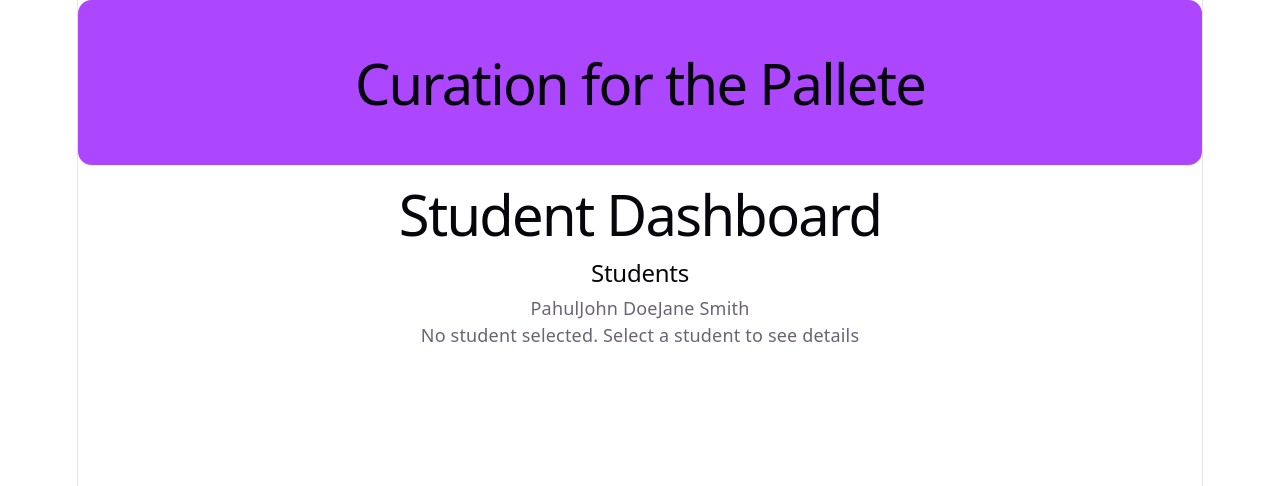
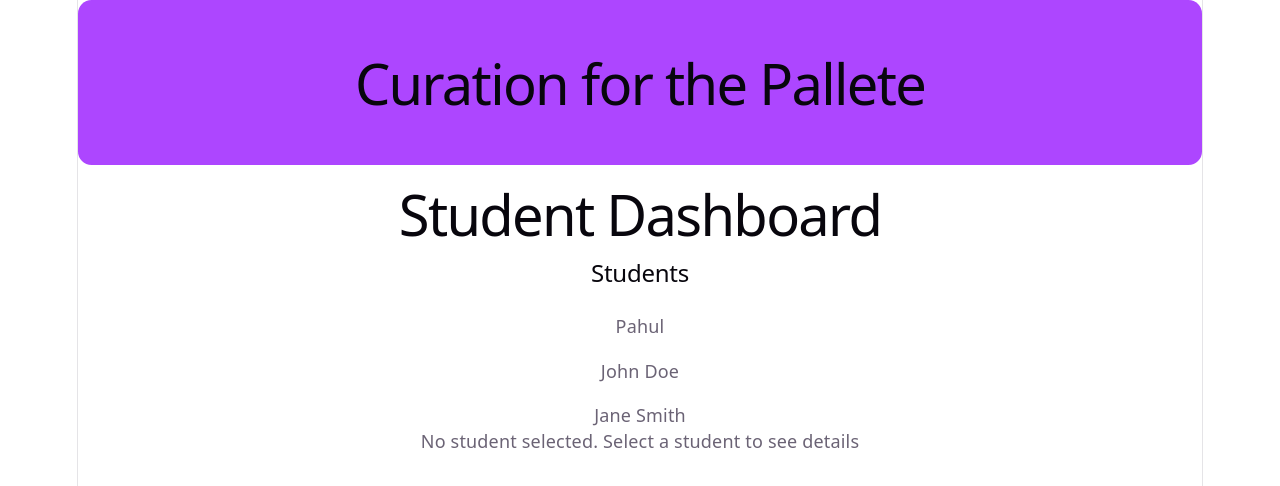
Before and after one commit to pahulmeet-singh/INT252, a React (Vite) app in the folder reactet/: page / in a window 1280 px wide. Shown: the top 486 px of the page. Built offline with nearby package versions, Linux system fonts and the light colour scheme.

Commit message:
fixed spacing issues

```diff
--- a/reactet/src/components/StudentList.jsx
+++ b/reactet/src/components/StudentList.jsx
@@ -1,6 +1,6 @@
 function StudentList({ students, onSelectStudent }) {
     return(
-        <div>
+        <div className="flex flex-col gap-4">
             <h2>Students</h2>
             {students.map((student) => (
                 <button
```
